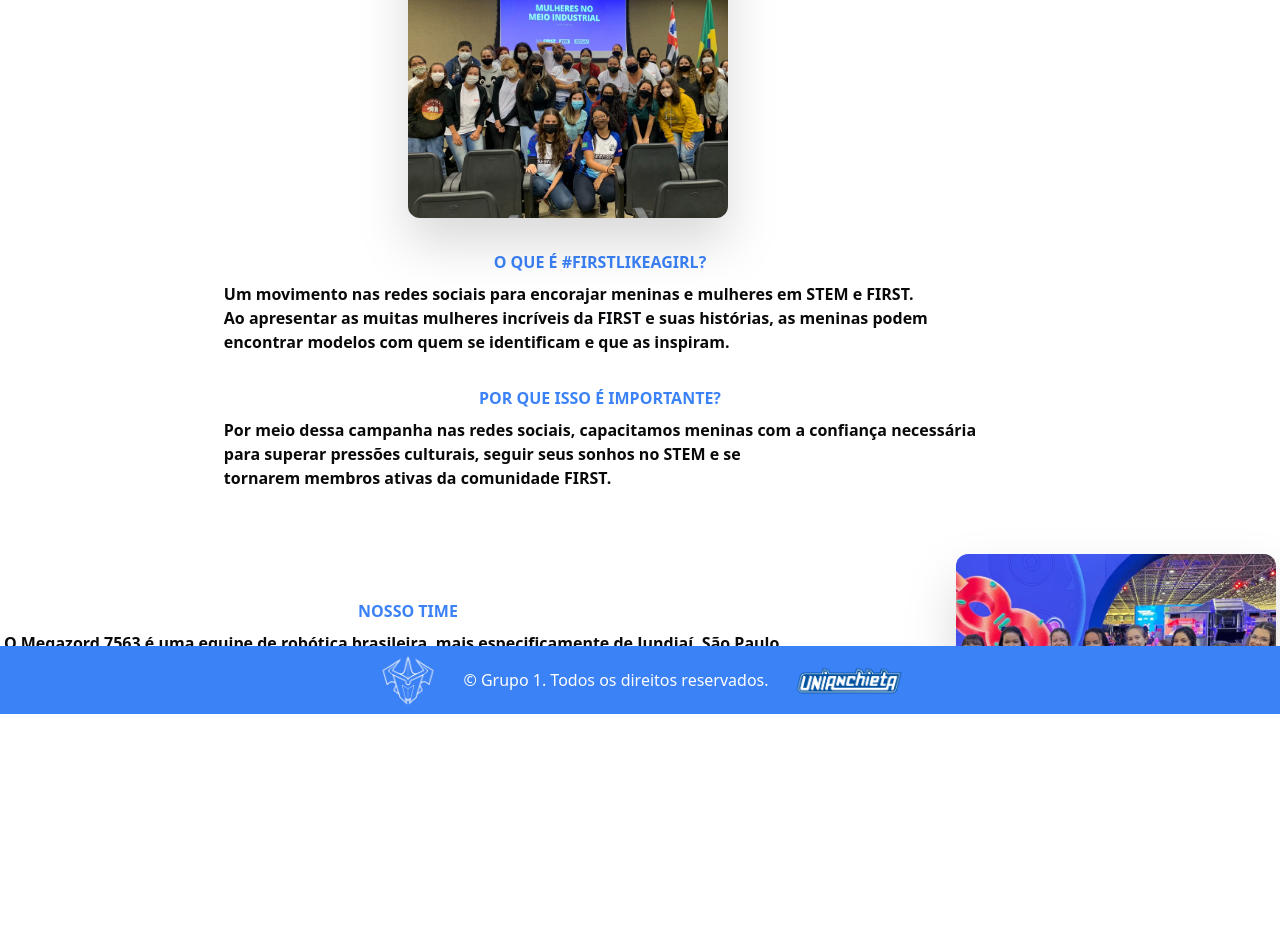
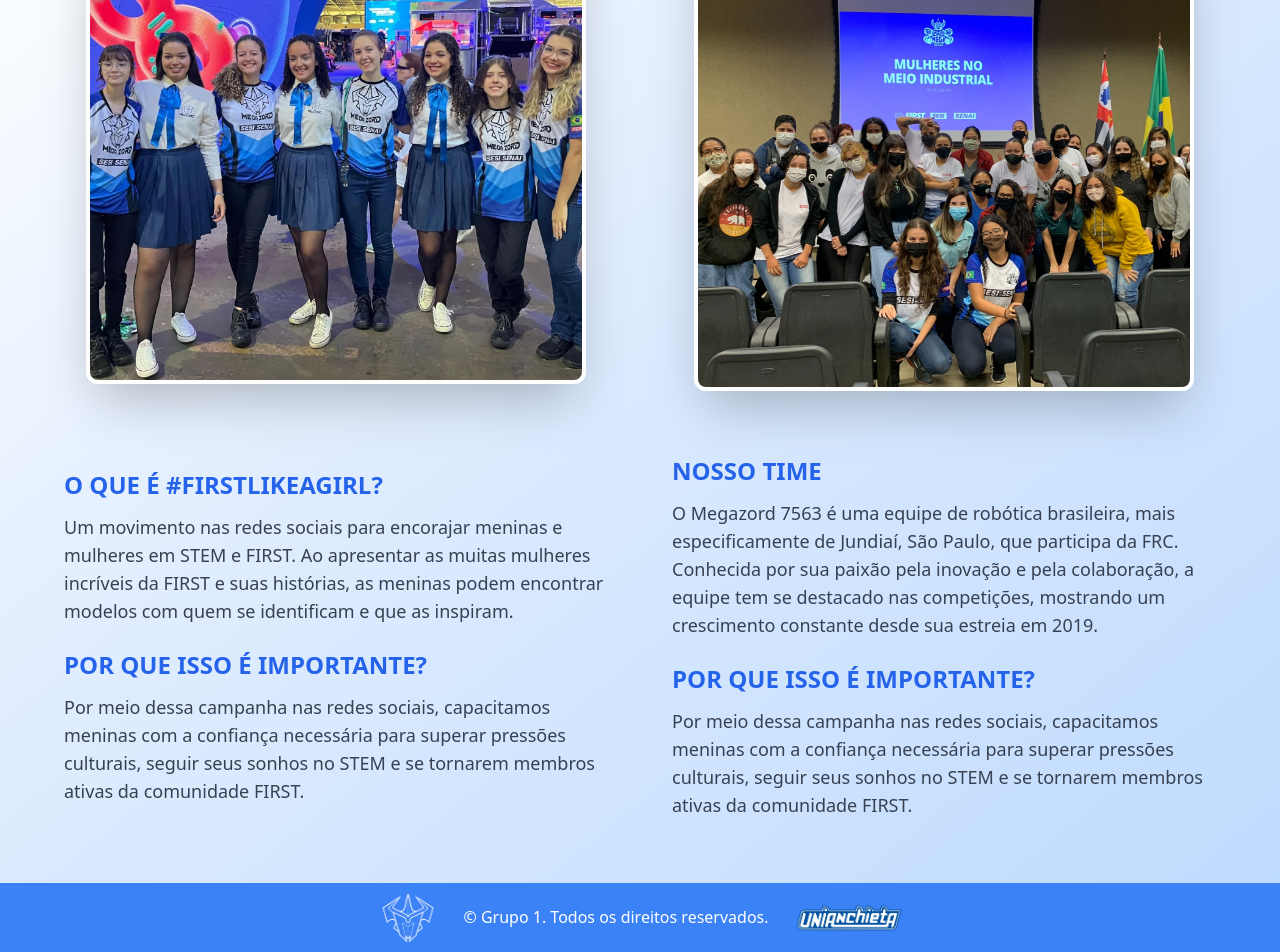
Before and after one commit to felipedestroo/first-anchieta, a Next.js app: page / in a window 1280 px wide. Shown: the part 253-1205 px from the top of the page. Before the commit the page ends 967 px from the top, so only its background shows below. Built offline with nearby package versions, Linux system fonts and the light colour scheme.

Commit message:
feat: enhance layout and improve home page content structure

```diff
--- a/src/app/layout.tsx
+++ b/src/app/layout.tsx
@@ -21,10 +21,10 @@ export default function RootLayout({
   children: React.ReactNode;
 }>) {
   return (
-    <html lang="en">
-      <body className={`${inter.variable} antialiased min-h-screen`}>
+    <html lang="en" className="h-full">
+      <body className={`${inter.variable} h-full flex flex-col`}>
         <Navbar />
-        {children}
+        <main className="flex-grow">{children}</main>
         <Footer />
       </body>
     </html>
--- a/src/app/page.tsx
+++ b/src/app/page.tsx
@@ -1,13 +1,80 @@
-import Content from "../components/home";
+import Image from "next/image";
 
 export default function Home() {
   return (
-    <div className="overflow-x-hidden antialiased">
-      <div className="fixed top-0 -z-10 h-full w-full">
-        <div className="absolute top-0 z-[-2] bg-white bg-[radial-gradient(ellipse_80%_80%_at_50%_-20%,rgba(120,119,198,0.3),rgba(255,255,255,0))]"></div>
-      </div>
-      <div className="">
-        <Content />
+    <div className="min-h-screen bg-gradient-to-br from-white via-blue-100 to-blue-200 px-4 py-16">
+      <div className="container mx-auto max-w-6xl">
+        <div className="grid grid-cols-1 gap-12 md:grid-cols-2 md:gap-16">
+          {/* First Row */}
+          <div className="flex items-center justify-center">
+            <Image
+              src="/photo1.png"
+              alt="Grupo de mulheres reunidas sobre mulheres no meio industrial"
+              className="rounded-xl border-4 border-white shadow-2xl transition-transform duration-300 hover:scale-105"
+              width={500}
+              height={500}
+            />
+          </div>
+          <div className="flex flex-col justify-center space-y-6 text-center md:text-left">
+            <div>
+              <h2 className="mb-3 text-2xl font-bold uppercase text-blue-600">
+                O que é #FIRSTLikeAGirl?
+              </h2>
+              <p className="text-lg font-medium text-gray-700">
+                Um movimento nas redes sociais para encorajar meninas e mulheres
+                em STEM e FIRST. Ao apresentar as muitas mulheres incríveis da
+                FIRST e suas histórias, as meninas podem encontrar modelos com
+                quem se identificam e que as inspiram.
+              </p>
+            </div>
+            <div>
+              <h2 className="mb-3 text-2xl font-bold uppercase text-blue-600">
+                Por que isso é importante?
+              </h2>
+              <p className="text-lg font-medium text-gray-700">
+                Por meio dessa campanha nas redes sociais, capacitamos meninas
+                com a confiança necessária para superar pressões culturais,
+                seguir seus sonhos no STEM e se tornarem membros ativas da
+                comunidade FIRST.
+              </p>
+            </div>
+          </div>
+          {/* Second Row */}
+          <div className="flex flex-col justify-center space-y-6 text-center md:order-last md:text-left">
+            <div>
+              <h2 className="mb-3 text-2xl font-bold uppercase text-blue-600">
+                Nosso Time
+              </h2>
+              <p className="text-lg font-medium text-gray-700">
+                O Megazord 7563 é uma equipe de robótica brasileira, mais
+                especificamente de Jundiaí, São Paulo, que participa da FRC.
+                Conhecida por sua paixão pela inovação e pela colaboração, a
+                equipe tem se destacado nas competições, mostrando um
+                crescimento constante desde sua estreia em 2019.
+              </p>
+            </div>
+            <div>
+              <h2 className="mb-3 text-2xl font-bold uppercase text-blue-600">
+                Por que isso é importante?
+              </h2>
+              <p className="text-lg font-medium text-gray-700">
+                Por meio dessa campanha nas redes sociais, capacitamos meninas
+                com a confiança necessária para superar pressões culturais,
+                seguir seus sonhos no STEM e se tornarem membros ativas da
+                comunidade FIRST.
+              </p>
+            </div>
+          </div>
+          <div className="flex items-center justify-center md:order-first">
+            <Image
+              src="/photo4.png"
+              alt="Grupo de mulheres reunidas sobre mulheres no meio industrial"
+              width={500}
+              height={500}
+              className="rounded-xl border-4 border-white shadow-2xl transition-transform duration-300 hover:scale-105"
+            />
+          </div>
+        </div>
       </div>
     </div>
   );
```
